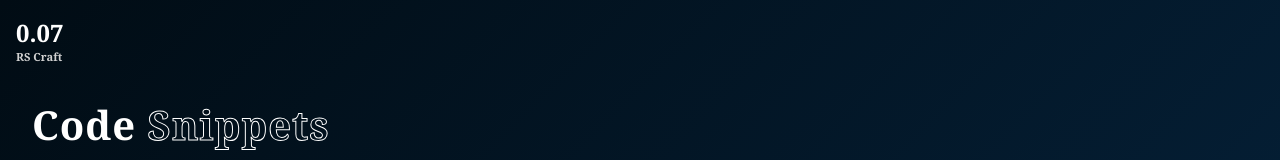
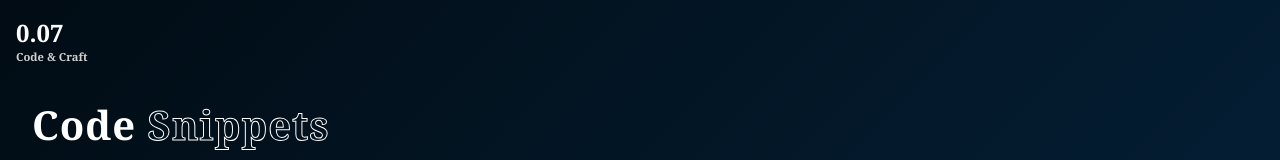
Before and after one commit to shyam722000/ItsmeShyam, a React (Vite) app: page /codesandref in a window 1280 px wide. Shown: the top 160 px of the page. Built offline with nearby package versions, Linux system fonts and the light colour scheme.

Commit message:
fix: update branding text from 'RS Craft' to 'Code & Craft' for consistency

```diff
--- a/src/components/BlogSection/CodesSection/CodesSection.jsx
+++ b/src/components/BlogSection/CodesSection/CodesSection.jsx
@@ -96,7 +96,7 @@ const BlogSection = () => {
         onClick={backtohome}
         style={{ cursor: "pointer" }}
       >
-        0.07 <span>RS Craft</span>
+        0.07 <span>Code & Craft</span>
 
 
       </div>
--- a/src/components/ExperienceSection/ExperienceSection.css
+++ b/src/components/ExperienceSection/ExperienceSection.css
@@ -48,14 +48,17 @@
   align-items: center;
   justify-content: space-between;
   width: 85vw;
-  line-height: 0.1;
+  line-height: normal; /* Remove the overly tight line-height */
+  gap: 0.5rem; /* Add some spacing between the h3 and icon */
 }
 
 .pi-experience-text h3 {
   font-size: 1.8rem;
   font-weight: 600;
+  flex: 1; /* Allow h3 to take available space without forcing 100% width */
+  min-width: 0; /* Prevent overflow by allowing text to wrap */
+  text-wrap: wrap; /* Ensure text wraps properly */
 }
-
 .pi-experience-text h4 {
   font-size: 1.3rem;
   color: #d1d1d1;
@@ -210,7 +213,18 @@
     width: 30px;
     height: 30px;
   }
-
+  .pi-experience-header {
+    justify-content: space-between;
+    width: 100%;
+    height: auto;
+    /* background: #000; */
+  }
+    .pi-experience-header h3 {
+    width: 100%;
+    font-size: 1.5rem;
+    flex-wrap: wrap;
+    text-wrap: wrap;
+  }
   .pi-experience-text h3 {
     font-size: 1.3rem;
   }
--- a/src/components/HeroSection/HeroSection.css
+++ b/src/components/HeroSection/HeroSection.css
@@ -284,7 +284,7 @@ input:checked + .pi-slider:before {
 
 @media (max-width: 600px) {
   .pi-hero-up-text p {
-    font-size: 4.5rem;
+    font-size: 4rem;
   }
 
   .pi-hero-up-text p:nth-child(2) {
--- a/src/components/HeroSection/HeroSection.jsx
+++ b/src/components/HeroSection/HeroSection.jsx
@@ -23,7 +23,7 @@ const HeroSection = ({
   return (
     <section className="pi-hero">
       <div className="pi-logo">
-        0.07 <span>RS Craft</span>
+        0.07 <span>Code & Craft</span>
       </div>
 
       <button className="pi-hamburger" onClick={toggleMenu}>
@@ -52,7 +52,7 @@ const HeroSection = ({
           </div>
           <div className="pi-hero-down-text">
             <h1>
-              <span className="pi-outline"> The 0.07 <code>&lt;RS-Craft /&gt;</code></span>
+              <span className="pi-outline"> The 0.07 <code>&lt;Code & Craft /&gt;</code></span>
               <Typewriter
                 words={[
                   "That Gets Shit Done",
```
